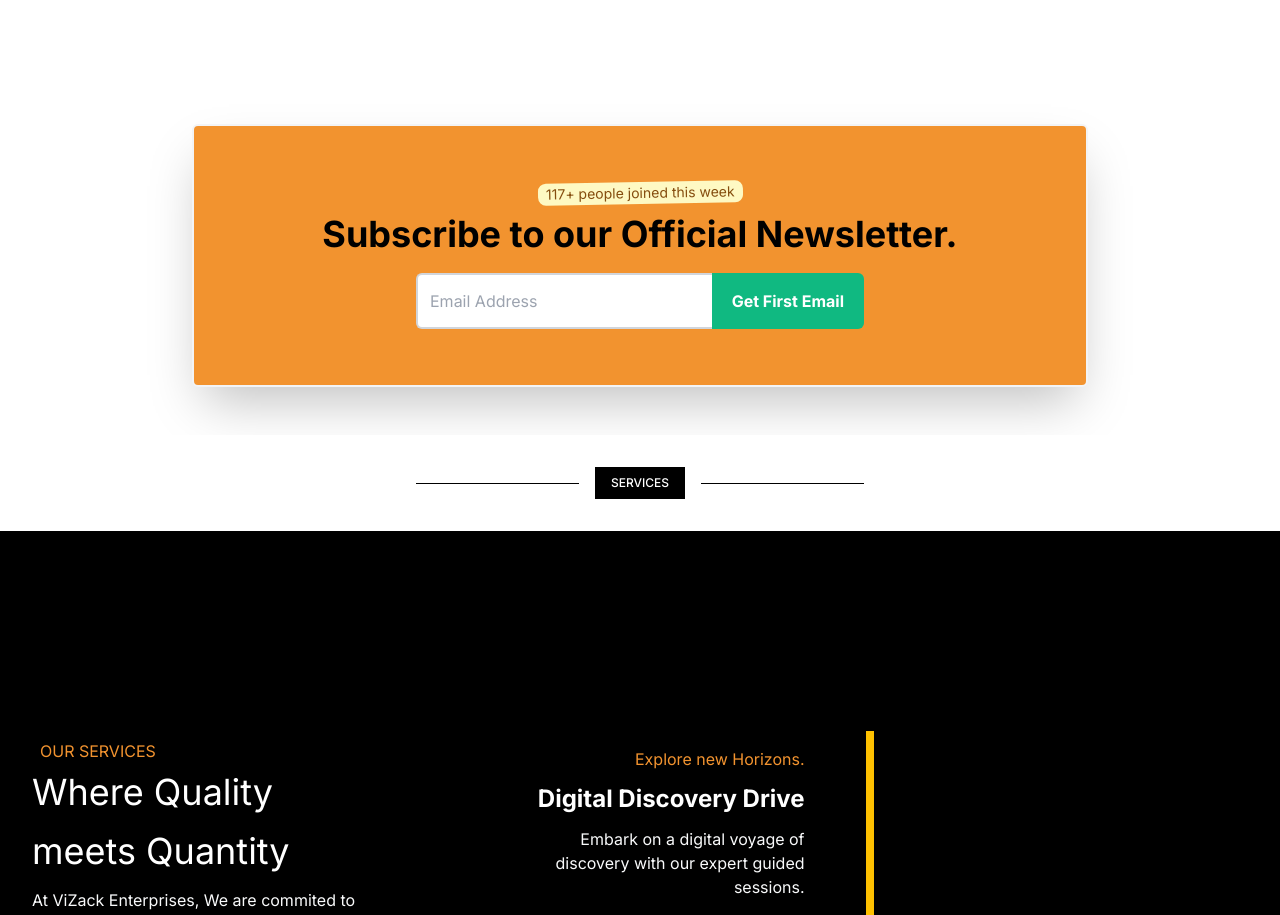
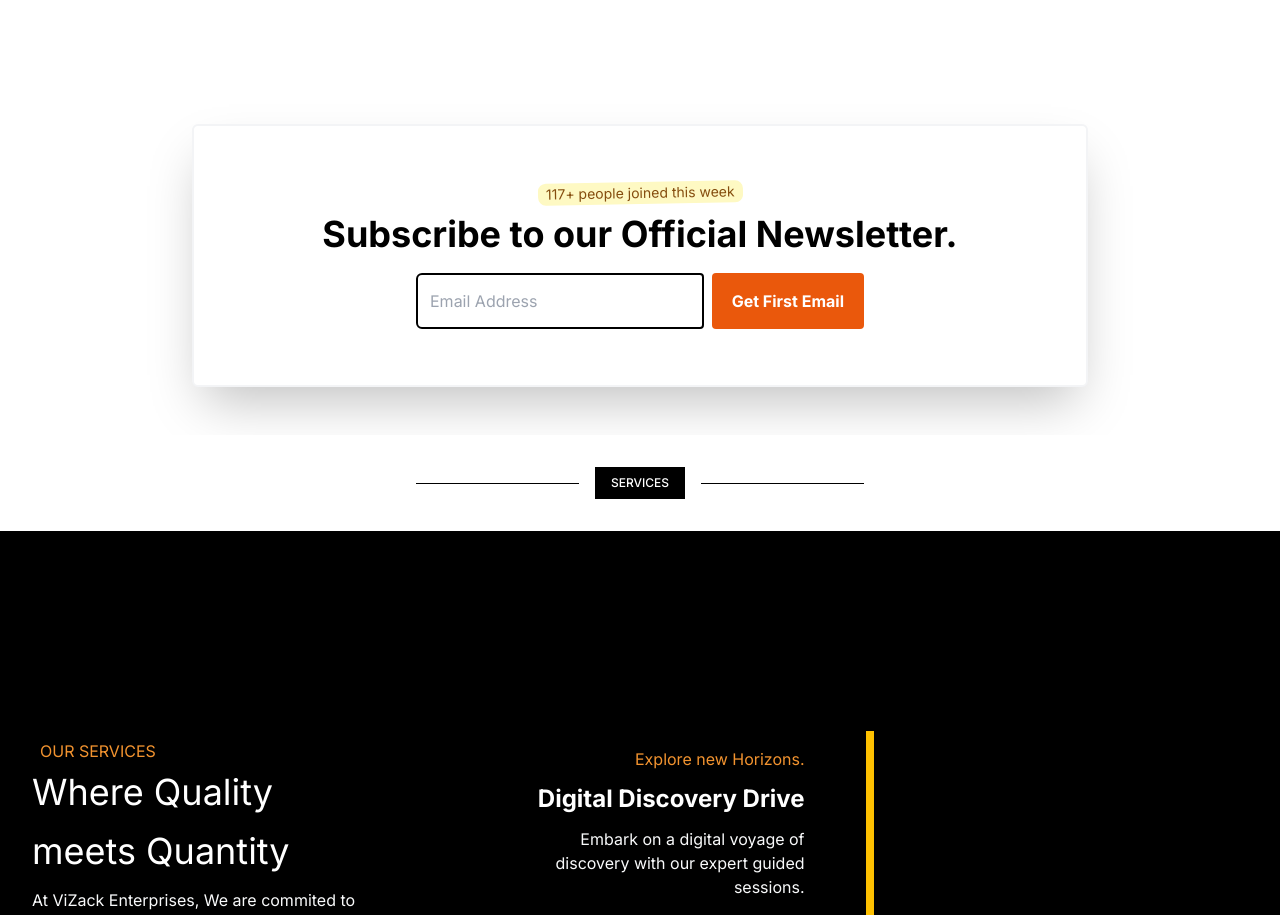
Before and after one commit to ayushsharma74/vizack.com, a Next.js app: page / in a window 1280 px wide. Shown: the part 820-1735 px from the top of the page. Built offline with nearby package versions, Linux system fonts and the light colour scheme.

Commit message:
newsletter update

```diff
--- a/src/components/Newsletter.jsx
+++ b/src/components/Newsletter.jsx
@@ -3,13 +3,13 @@ import React from 'react';
 const Newsletter = () => {
   return (
     <div className="relative flex min-h-10 flex-col items-center justify-center overflow-hidden bg-white p-8 sm:p-12">
-      <div className="w-full max-w-4xl rounded-md border-2 border-gray-100 bg-default p-14 shadow-2xl">
+      <div className="w-full max-w-4xl rounded-md border-2 border-gray-100 bg-white p-14 shadow-2xl">
         <div className="flex flex-col items-center">
           <span className="-rotate-1 rounded-lg bg-yellow-100 py-px px-2 text-sm text-yellow-800">117+ people joined this week</span>
-          <h3 className="mt-2 max-w-2xl text-center text-2xl font-bold leading-tight sm:text-3xl md:text-4xl md:leading-tight">Subscribe to our Official Newsletter.</h3>
+          <h3 className="mt-2 max-w-2xl text-center text-2xl font-bold leading-tight sm:text-3xl md:text-4xl md:leading-tight text-black">Subscribe to our Official Newsletter.</h3>
           <form action="" className="mx-auto mt-4 flex w-full max-w-md flex-col gap-3 sm:flex-row sm:gap-0">
-            <input type="email" name="email" id="email" className="grow rounded border-2 border-gray-300 py-3 px-3 focus:border-emerald-500 focus:outline-none sm:rounded-l-md sm:rounded-r-none sm:border-r-0" placeholder="Email Address" />
-            <button type="submit" className="rounded bg-emerald-500 px-5 py-4 font-bold text-white sm:rounded-l-none sm:rounded-r-md">Get First Email</button>
+            <input type="email" name="email" id="email" className="grow rounded border-2 mr-2 border-black py-3 px-3 focus:border-emerald-500 focus:outline-none sm:rounded-l-md  " placeholder="Email Address" />
+            <button type="submit" className="rounded bg-orange-600 px-5 py-4 font-bold text-white hover:bg-white hover:text-orange-600  transition-colors ease-in-out delay-75" >Get First Email</button>
           </form>
         </div>
       </div>
```
